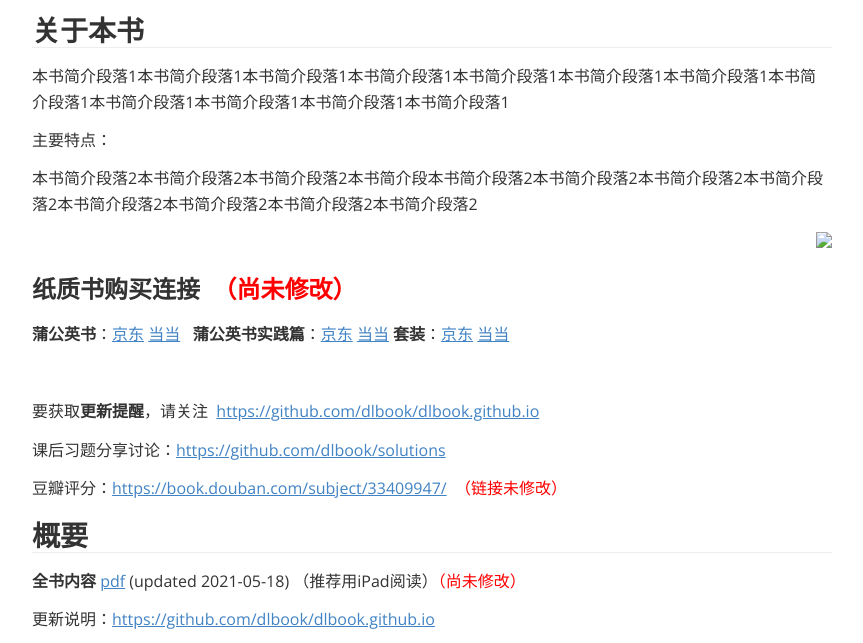
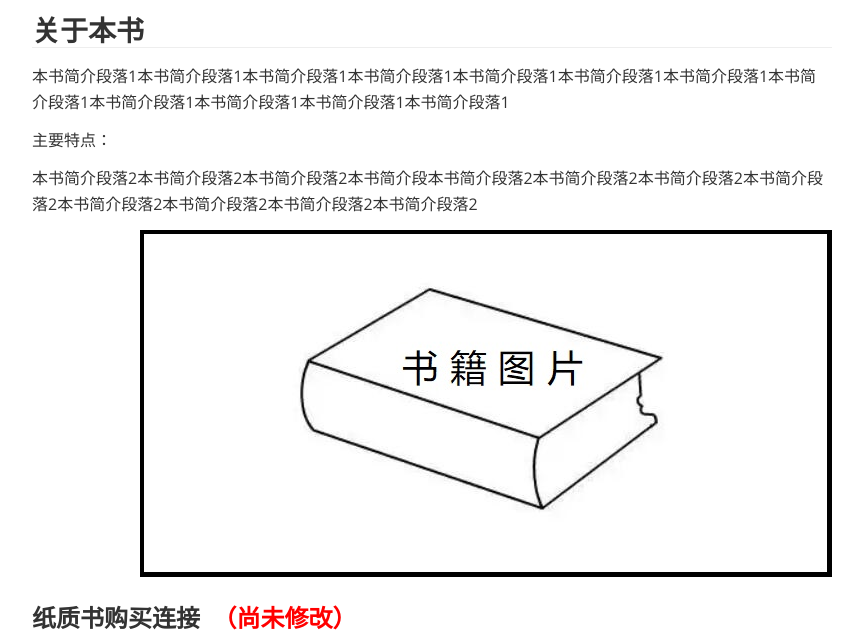
Before and after one commit to DLBook/DLBook, a plain HTML site: page index.html in a window 1280 px wide. Shown: the part 135-778 px from the top of the page, without its empty margins (208-1071 px from the left). Drawn offline with nearby package versions, Linux system fonts and the light colour scheme.

Commit message:
Update index.html

```diff
--- a/index.html
+++ b/index.html
@@ -682,7 +682,7 @@ header, .context-menu, .megamenu-content, footer{
 
 <p><span>本书简介段落1本书简介段落1本书简介段落1本书简介段落1本书简介段落1本书简介段落1本书简介段落1本书简介段落1本书简介段落1本书简介段落1本书简介段落1本书简介段落1</span></p><p><span>主要特点：</span></p><p><span>本书简介段落2本书简介段落2本书简介段落2本书简介段本书简介段落2本书简介段落2本书简介段落2本书简介段落2本书简介段落2本书简介段落2本书简介段落2本书简介段落2</span></p>
 
-<p><span class='md-image'><img style="float: right;margin-left: auto;  margin-right: auto;" src="nndl2.jpg"></span></p>
+<p><span class='md-image'><img style="float: right;margin-left: auto;  margin-right: auto;" src="./image/book.jpg"></span></p>
 
 <h3 id='纸质书购买连接'><span>纸质书购买连接<font color="red">&nbsp;&nbsp;（尚未修改）</font></span></h3><p><strong><span>蒲公英书</span></strong><span>：</span><a href="https://item.jd.com/12851292.html" target="_blank"><span>京东</span></a><span> </span><a href="http://union.dangdang.com/transfer.php?from=P-340342&ad_type=10&sys_id=1&backurl=http%3A%2F%2Fproduct.dangdang.com%2F28538371.html" target="_blank"><span>当当</span></a><span>   </span><strong><span>蒲公英书实践篇</span></strong><span>：</span><a href='https://item.jd.com/13262435.html'><span>京东</span></a><span> </span><a href='http://product.dangdang.com/29439138.html?_ddclickunion=P-295132-57139_64_0__1|ad_type=0|sys_id=1#dd_refer=https%3A%2F%2Fc.duomai.com%2Ftrack.php%3Fsite_id%3D57139%26aid%3D64%26euid%3D%26t%3Dhttp%3A%2F%2Fproduct.dangdang.com%2F29439138.html'><span>当当</span></a><span> </span><strong><span>套装</span></strong><span>：</span><a href='https://item.jd.com/13345599.html'><span>京东</span></a><span> </span><a href='http://product.dangdang.com/29449496.html'><span>当当</span></a><span> </span></p>
 
```
